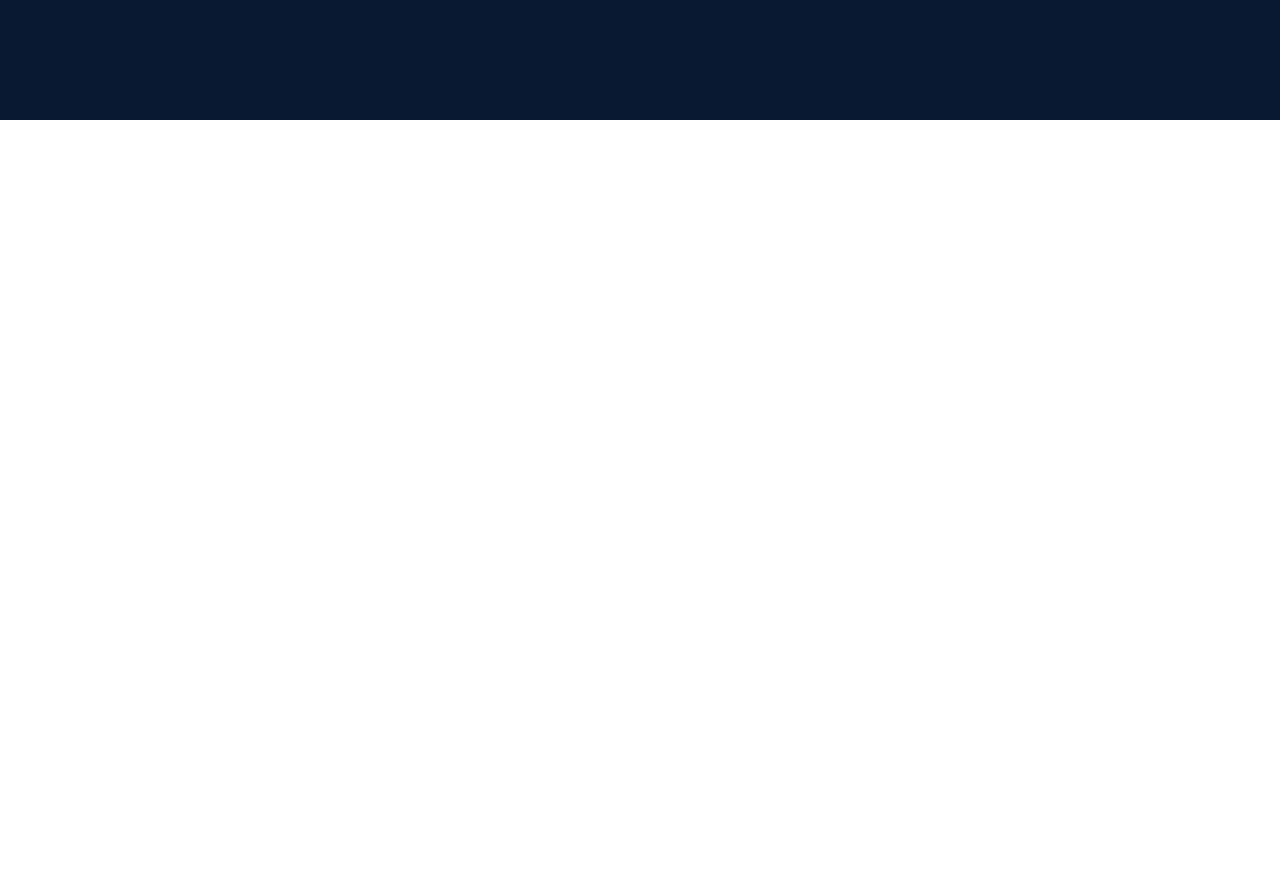
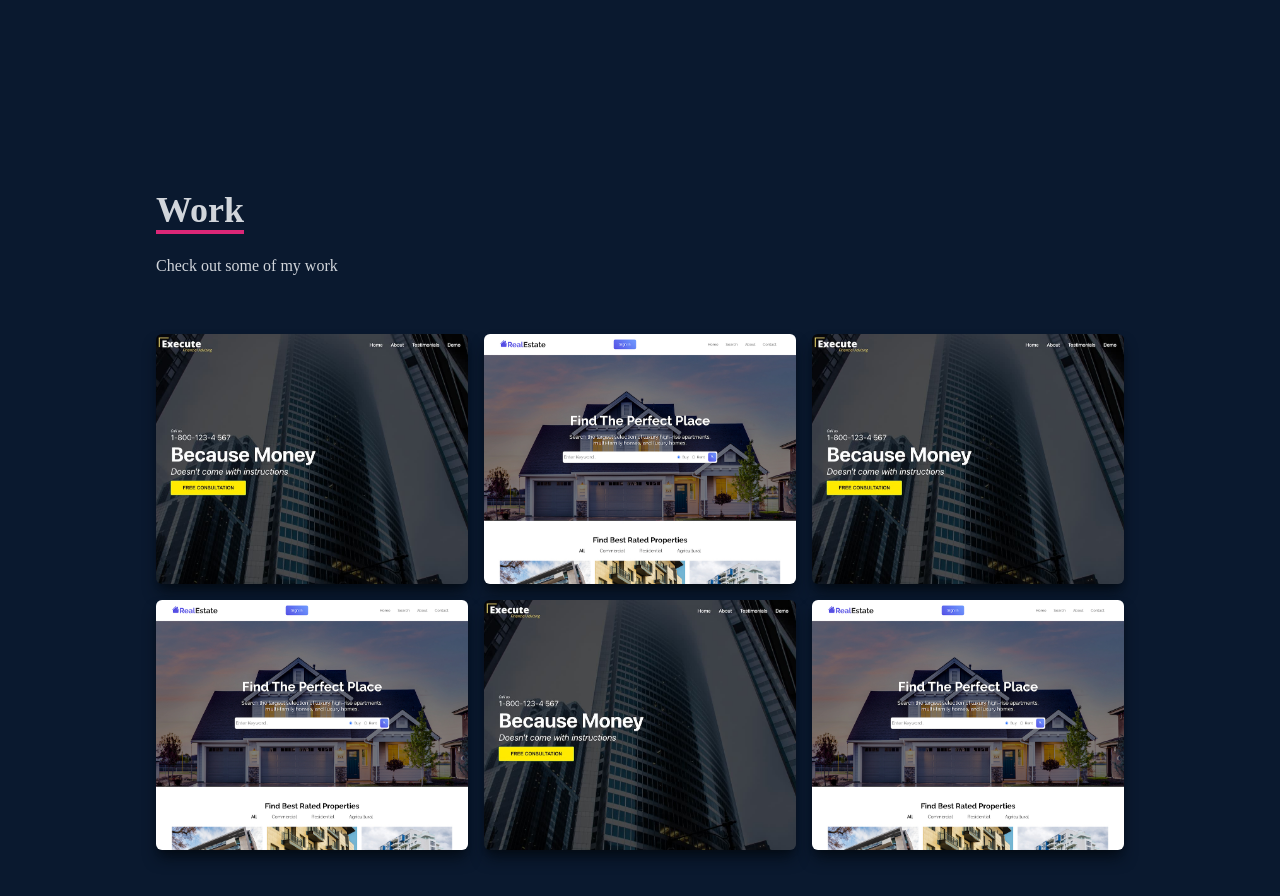
Before and after one commit to iamkoushik1999/React-Portfolio-Tailwind, a React (Create React App) app: page / in a window 1280 px wide. Shown: the part 2280-3176 px from the top of the page. Before the commit the page ends 2400 px from the top, so only its background shows below. Built offline with nearby package versions, Linux system fonts and the light colour scheme.

Commit message:
added Work component

```diff
--- a/src/App.js
+++ b/src/App.js
@@ -2,6 +2,7 @@ import Navbar from "./components/Navbar";
 import Home from "./components/Home";
 import About from "./components/About";
 import Skills from "./components/Skills";
+import Work from "./components/Work";
 
 function App() {
   return (
@@ -10,6 +11,7 @@ function App() {
       <Home />
       <About />
       <Skills />
+      <Work />
     </div>
   );
 }
--- /dev/null
+++ b/src/components/Work.js
@@ -0,0 +1,168 @@
+import React from "react";
+import WorkImg from "../assets/workImg.jpeg";
+import realEstate from "../assets/realestate.jpg";
+
+const Work = () => {
+  return (
+    <div name="work" className="w-full md:h-screen text-gray-300 bg-[#0a192f]">
+      <div className="max-w-[1000px] mx-auto p-4 flex flex-col justify-center w-full h-full">
+        <div className="pb-8 ">
+          <p className="text-4xl font-bold inline border-b-4 text-gray-300 border-pink-600">
+            Work
+          </p>
+          <p className="py-6">Check out some of my work</p>
+        </div>
+        {/* container */}
+        <div className="grid sm:grid-cols-2 md:grid-cols-3 gap-4">
+          {/* Grid Item */}
+          {/* Project 1 */}
+          <div
+            style={{ backgroundImage: `url(${WorkImg})` }}
+            className="shadow-lg shadow-[#040c16] group container rounded-md flex justify-center items-center mx-auto content-div"
+          >
+            {/* Hover effect */}
+            <div className="opacity-0 group-hover:opacity-100">
+              <span className="text-2xl font-bold text-white tracking-wider">
+                React Js Application
+              </span>
+              <div className="pt-8 text-center">
+                <a href="/">
+                  <button className="text-center rounded-lg px-4 py-3 m-2 bg-white text-gray-700 font-bold text-lg">
+                    Demo
+                  </button>
+                </a>
+                <a href="/">
+                  <button className="text-center rounded-lg px-4 py-3 m-2 bg-white text-gray-700 font-bold text-lg">
+                    Code
+                  </button>
+                </a>
+              </div>
+            </div>
+          </div>
+          {/* Project 2 */}
+          <div
+            style={{ backgroundImage: `url(${realEstate})` }}
+            className="shadow-lg shadow-[#040c16] group container rounded-md flex justify-center items-center mx-auto content-div"
+          >
+            {/* Hover effect */}
+            <div className="opacity-0 group-hover:opacity-100">
+              <span className="text-2xl font-bold text-white tracking-wider">
+                React Js Application
+              </span>
+              <div className="pt-8 text-center">
+                <a href="/">
+                  <button className="text-center rounded-lg px-4 py-3 m-2 bg-white text-gray-700 font-bold text-lg">
+                    Demo
+                  </button>
+                </a>
+                <a href="/">
+                  <button className="text-center rounded-lg px-4 py-3 m-2 bg-white text-gray-700 font-bold text-lg">
+                    Code
+                  </button>
+                </a>
+              </div>
+            </div>
+          </div>
+          {/* Project 3 */}
+          <div
+            style={{ backgroundImage: `url(${WorkImg})` }}
+            className="shadow-lg shadow-[#040c16] group container rounded-md flex justify-center items-center mx-auto content-div"
+          >
+            {/* Hover effect */}
+            <div className="opacity-0 group-hover:opacity-100">
+              <span className="text-2xl font-bold text-white tracking-wider">
+                React Js Application
+              </span>
+              <div className="pt-8 text-center">
+                <a href="/">
+                  <button className="text-center rounded-lg px-4 py-3 m-2 bg-white text-gray-700 font-bold text-lg">
+                    Demo
+                  </button>
+                </a>
+                <a href="/">
+                  <button className="text-center rounded-lg px-4 py-3 m-2 bg-white text-gray-700 font-bold text-lg">
+                    Code
+                  </button>
+                </a>
+              </div>
+            </div>
+          </div>
+          {/* Project 4 */}
+          <div
+            style={{ backgroundImage: `url(${realEstate})` }}
+            className="shadow-lg shadow-[#040c16] group container rounded-md flex justify-center items-center mx-auto content-div"
+          >
+            {/* Hover effect */}
+            <div className="opacity-0 group-hover:opacity-100">
+              <span className="text-2xl font-bold text-white tracking-wider">
+                React Js Application
+              </span>
+              <div className="pt-8 text-center">
+                <a href="/">
+                  <button className="text-center rounded-lg px-4 py-3 m-2 bg-white text-gray-700 font-bold text-lg">
+                    Demo
+                  </button>
+                </a>
+                <a href="/">
+                  <button className="text-center rounded-lg px-4 py-3 m-2 bg-white text-gray-700 font-bold text-lg">
+                    Code
+                  </button>
+                </a>
+              </div>
+            </div>
+          </div>
+          {/* Project 5 */}
+          <div
+            style={{ backgroundImage: `url(${WorkImg})` }}
+            className="shadow-lg shadow-[#040c16] group container rounded-md flex justify-center items-center mx-auto content-div"
+          >
+            {/* Hover effect */}
+            <div className="opacity-0 group-hover:opacity-100">
+              <span className="text-2xl font-bold text-white tracking-wider">
+                React Js Application
+              </span>
+              <div className="pt-8 text-center">
+                <a href="/">
+                  <button className="text-center rounded-lg px-4 py-3 m-2 bg-white text-gray-700 font-bold text-lg">
+                    Demo
+                  </button>
+                </a>
+                <a href="/">
+                  <button className="text-center rounded-lg px-4 py-3 m-2 bg-white text-gray-700 font-bold text-lg">
+                    Code
+                  </button>
+                </a>
+              </div>
+            </div>
+          </div>
+          {/* Project 6 */}
+          <div
+            style={{ backgroundImage: `url(${realEstate})` }}
+            className="shadow-lg shadow-[#040c16] group container rounded-md flex justify-center items-center mx-auto content-div"
+          >
+            {/* Hover effect */}
+            <div className="opacity-0 group-hover:opacity-100">
+              <span className="text-2xl font-bold text-white tracking-wider">
+                React Js Application
+              </span>
+              <div className="pt-8 text-center">
+                <a href="/">
+                  <button className="text-center rounded-lg px-4 py-3 m-2 bg-white text-gray-700 font-bold text-lg">
+                    Demo
+                  </button>
+                </a>
+                <a href="/">
+                  <button className="text-center rounded-lg px-4 py-3 m-2 bg-white text-gray-700 font-bold text-lg">
+                    Code
+                  </button>
+                </a>
+              </div>
+            </div>
+          </div>
+        </div>
+      </div>
+    </div>
+  );
+};
+
+export default Work;
--- a/src/index.css
+++ b/src/index.css
@@ -13,3 +13,18 @@
       @apply cursor-pointer
    }
 }
+
+.content-div{
+   background-repeat:no-repeat;
+   background-size: cover;
+   background-position: center;
+   height: 250px;
+}
+
+.content-div:hover{
+   background-image: linear-gradient(
+      to right,
+      rgba(112, 157, 255, 0.8),
+      hsla(242, 74%, 61%, 0.8)
+   )!important;
+}
```
